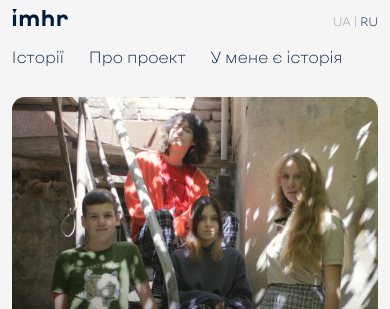
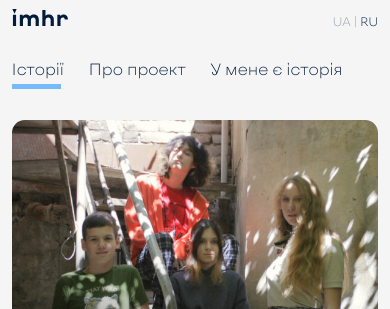
Before and after one commit to pa7lux/imhr-website, a website built with Vite: page index.html in a window 390 px wide. Shown: the top 309 px of the page. Built offline with nearby package versions, Linux system fonts and the light colour scheme.

Commit message:
правит стили шапки

```diff
--- a/styles/header.css
+++ b/styles/header.css
@@ -60,7 +60,6 @@
 }
 
 .main-menu {
-  font-size: clamp(1rem, 0.9322rem + 0.339vw, 1.25rem);
 }
 
 .menu-list {
@@ -79,26 +78,23 @@
   left: 0;
   bottom: 0;
   background-color: var(--accent-color);
-  transform: translateY(calc(100% + (0.5 * var(--size-unit)))) scaleX(0);
+  transform: scaleX(0);
   transition: transform .24s;
   transform-origin: 0 center;
 }
 
 .menu-list-item.menu-list-item--active::after {
-  transform: translateY(calc(100% + (0.5 * var(--size-unit)))) scaleX(1);
+  transform: scaleX(1);
 }
 
 @media screen and (max-width: 600px) {
-  .menu-list-item.menu-list-item--active::after {
-    transform: translateY(calc(100% + (0.5 * var(--size-unit))));
-  }
-
   .menu-list {
     gap: calc(2*var(--size-unit));
   }
 }
 
 .menu-link {
+  display: inline-block;
   border-bottom: none;
   padding: 0.7em 0;
 }
```
